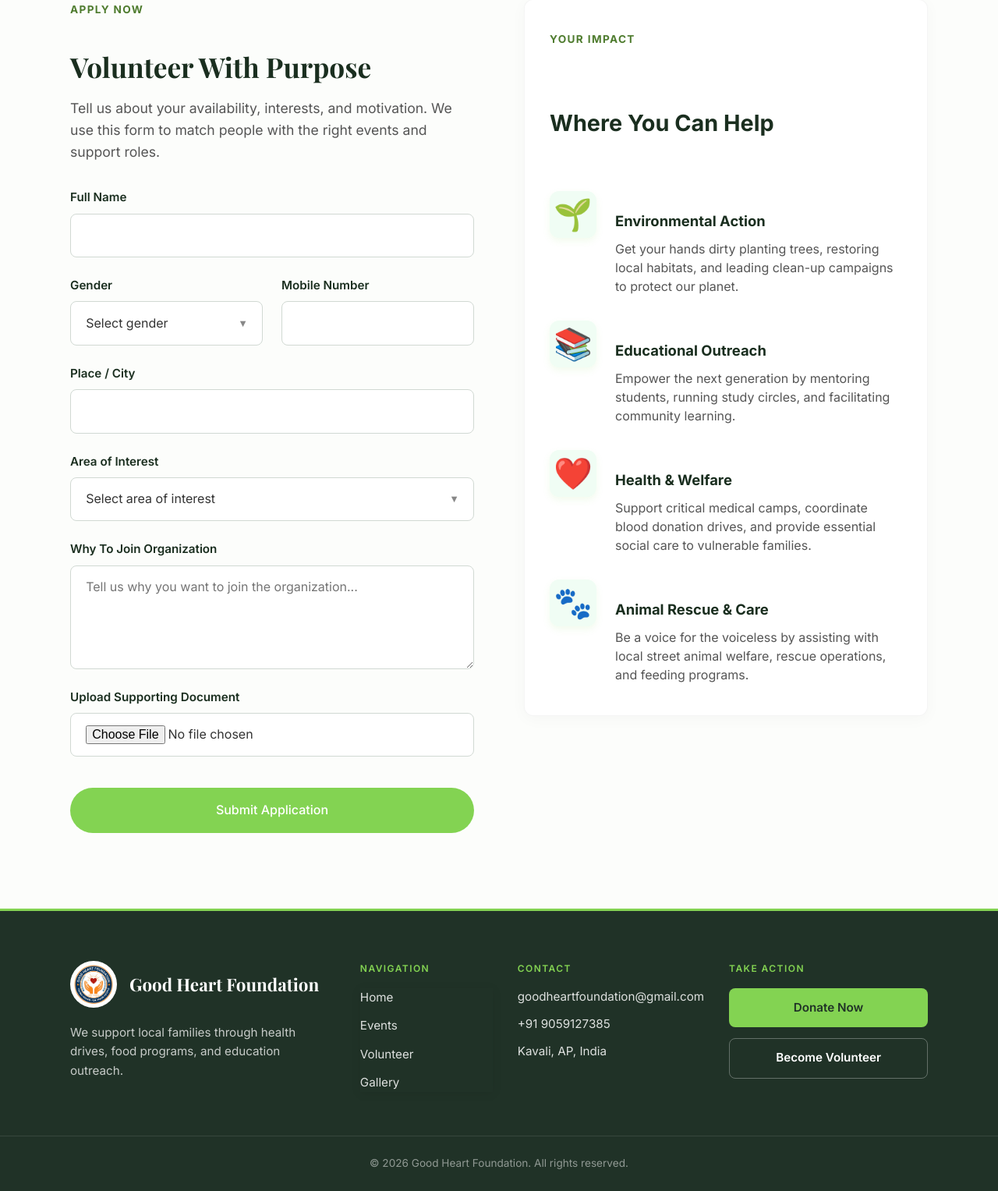
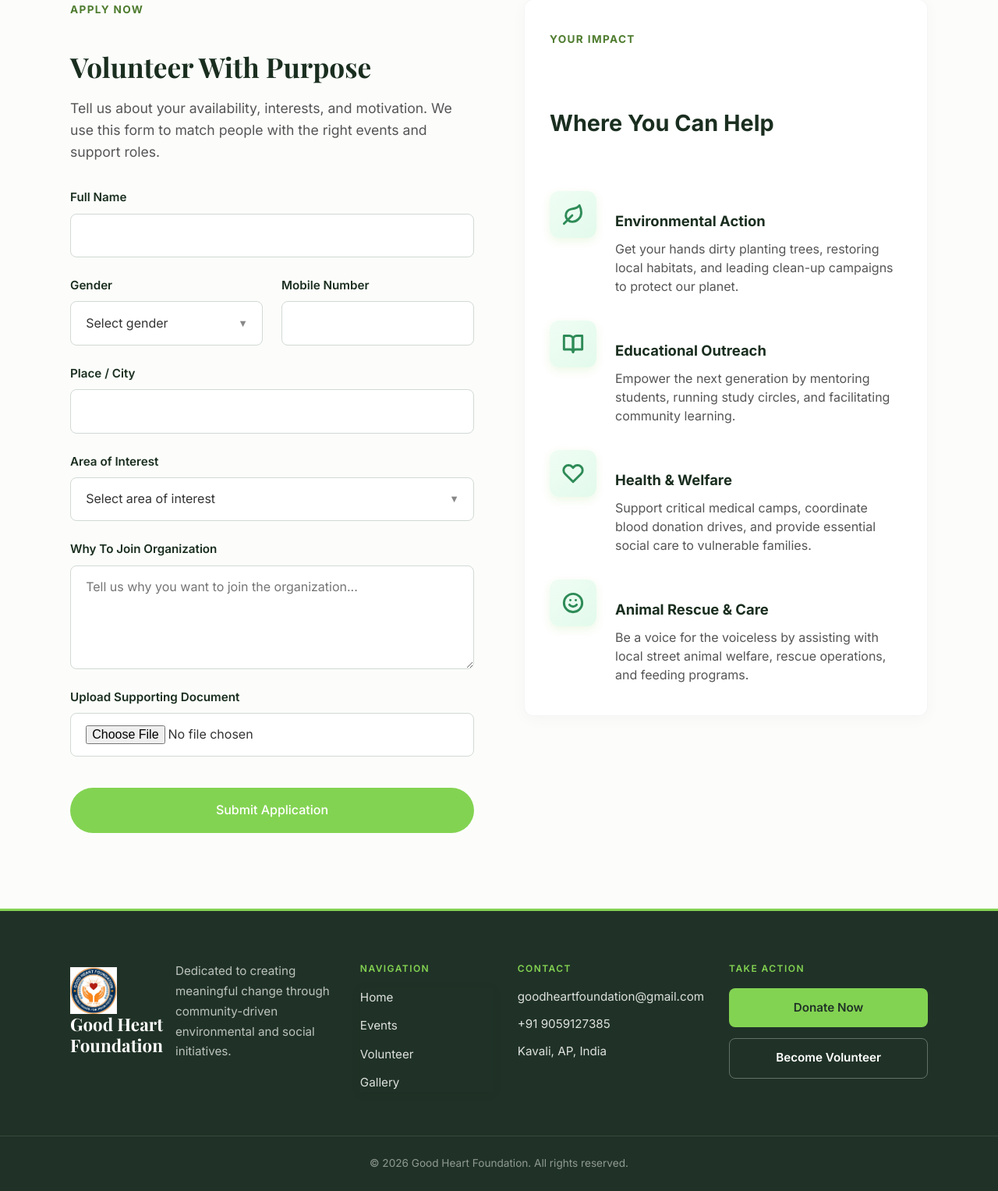
Before and after one commit to BShivaji/GoodHeartFoundation, a Flask app: page /volunteer/ in a window 1280 px wide. Shown: the part 558-2085 px from the top of the page at 78% size. Run offline with Flask 3, Linux system fonts and the light colour scheme; some libraries are stand-ins or nearby versions.

Commit message:
feat: implement volunteer application page and site-wide footer component with associated styling

```diff
--- a/static/css/style.css
+++ b/static/css/style.css
@@ -939,25 +939,22 @@ nav .navbar-links .button:hover {
     width: 60px;
     height: 60px;
     object-fit: contain;
-    border-radius: 50%;
-    background: #fff; /* White bg for better logo visibility */
-    padding: 0.3rem;
 }
 
-.footer-brand-name {
+.footer-org-name {
+    font-size: 1.4rem;
     font-family: 'Playfair Display', serif;
-    font-size: 1.4rem;
-    font-weight: 700;
     color: #fff;
+    margin: 0;
     line-height: 1.2;
 }
 
 .footer-mission {
+    color: rgba(255, 255, 255, 0.7);
+    line-height: 1.7;
     font-size: 0.95rem;
-    line-height: 1.6;
-    color: rgba(255, 255, 255, 0.75);
+    max-width: 320px;
     margin: 0;
-    max-width: 90%;
 }
 
 .footer-heading {
--- a/static/css/volunteer.css
+++ b/static/css/volunteer.css
@@ -14,7 +14,7 @@
 
 .volunteer-area-icon {
     font-size: 2.5rem;
-    background: #f0fdf4;
+    background: linear-gradient(135deg, #f0fdf4 0%, #e2faeb 100%);
     width: 60px;
     height: 60px;
     display: flex;
@@ -22,7 +22,14 @@
     justify-content: center;
     border-radius: 12px;
     flex-shrink: 0;
-    box-shadow: 0 4px 10px rgba(131, 211, 82, 0.1);
+    box-shadow: 0 4px 12px rgba(131, 211, 82, 0.15);
+    color: #2e8b57; /* Deep, attractive green for the SVG */
+}
+
+.volunteer-area-icon svg {
+    width: 28px;
+    height: 28px;
+    stroke-width: 2.5px;
 }
 
 .volunteer-area-text h4 {
--- a/templates/user/footer.html
+++ b/templates/user/footer.html
@@ -1,11 +1,11 @@
 <footer class="footer-modern">
     <div class="container footer-grid-compact">
-        <div class="footer-col brand-col">
-            <div class="footer-brand">
-                <img src="{{ url_for('static', filename='images/logo/logo.png') }}" alt="Logo" class="footer-logo">
-                <span class="footer-brand-name">Good Heart Foundation</span>
+        <div class="footer-brand">
+            <div class="footer-brand__header">
+                <img src="{{ url_for('static', filename='images/logo/logo.png') }}" alt="Good Heart Foundation Logo" class="footer-logo">
+                <h3 class="footer-org-name">Good Heart Foundation</h3>
             </div>
-            <p class="footer-mission">We support local families through health drives, food programs, and education outreach.</p>
+            <p class="footer-mission">Dedicated to creating meaningful change through community-driven environmental and social initiatives.</p>
         </div>
         <div class="footer-col">
             <strong class="footer-heading">Navigation</strong>
--- a/templates/user/volunteer.html
+++ b/templates/user/volunteer.html
@@ -92,7 +92,9 @@
                     <h3 style="font-size: 1.8rem; color: #1a2e1f; margin-bottom: 2rem;">Where You Can Help</h3>
 
                     <div class="volunteer-area-item">
-                        <div class="volunteer-area-icon">🌱</div>
+                        <div class="volunteer-area-icon">
+                            <svg xmlns="http://www.w3.org/2000/svg" width="28" height="28" viewBox="0 0 24 24" fill="none" stroke="currentColor" stroke-width="2" stroke-linecap="round" stroke-linejoin="round" class="feather feather-leaf"><path d="M11 20A7 7 0 0 1 9.8 6.1C15.5 5 17 4.48 19 2c1 2 2 4.18 2 8 0 5.5-4.78 10-10 10Z"></path><line x1="2" y1="22" x2="11" y2="13"></line></svg>
+                        </div>
                         <div class="volunteer-area-text">
                             <h4>Environmental Action</h4>
                             <p>Get your hands dirty planting trees, restoring local habitats, and leading clean-up campaigns to protect our planet.</p>
@@ -100,7 +102,9 @@
                     </div>
 
                     <div class="volunteer-area-item">
-                        <div class="volunteer-area-icon">📚</div>
+                        <div class="volunteer-area-icon">
+                            <svg xmlns="http://www.w3.org/2000/svg" width="28" height="28" viewBox="0 0 24 24" fill="none" stroke="currentColor" stroke-width="2" stroke-linecap="round" stroke-linejoin="round" class="feather feather-book-open"><path d="M2 3h6a4 4 0 0 1 4 4v14a3 3 0 0 0-3-3H2z"></path><path d="M22 3h-6a4 4 0 0 0-4 4v14a3 3 0 0 1 3-3h7z"></path></svg>
+                        </div>
                         <div class="volunteer-area-text">
                             <h4>Educational Outreach</h4>
                             <p>Empower the next generation by mentoring students, running study circles, and facilitating community learning.</p>
@@ -108,7 +112,9 @@
                     </div>
 
                     <div class="volunteer-area-item">
-                        <div class="volunteer-area-icon">❤️</div>
+                        <div class="volunteer-area-icon">
+                            <svg xmlns="http://www.w3.org/2000/svg" width="28" height="28" viewBox="0 0 24 24" fill="none" stroke="currentColor" stroke-width="2" stroke-linecap="round" stroke-linejoin="round" class="feather feather-heart"><path d="M20.84 4.61a5.5 5.5 0 0 0-7.78 0L12 5.67l-1.06-1.06a5.5 5.5 0 0 0-7.78 7.78l1.06 1.06L12 21.23l7.78-7.78 1.06-1.06a5.5 5.5 0 0 0 0-7.78z"></path></svg>
+                        </div>
                         <div class="volunteer-area-text">
                             <h4>Health & Welfare</h4>
                             <p>Support critical medical camps, coordinate blood donation drives, and provide essential social care to vulnerable families.</p>
@@ -116,7 +122,9 @@
                     </div>
 
                     <div class="volunteer-area-item">
-                        <div class="volunteer-area-icon">🐾</div>
+                        <div class="volunteer-area-icon">
+                            <svg xmlns="http://www.w3.org/2000/svg" width="28" height="28" viewBox="0 0 24 24" fill="none" stroke="currentColor" stroke-width="2" stroke-linecap="round" stroke-linejoin="round" class="feather feather-smile"><circle cx="12" cy="12" r="10"></circle><path d="M8 14s1.5 2 4 2 4-2 4-2"></path><line x1="9" y1="9" x2="9.01" y2="9"></line><line x1="15" y1="9" x2="15.01" y2="9"></line></svg>
+                        </div>
                         <div class="volunteer-area-text">
                             <h4>Animal Rescue & Care</h4>
                             <p>Be a voice for the voiceless by assisting with local street animal welfare, rescue operations, and feeding programs.</p>
```
